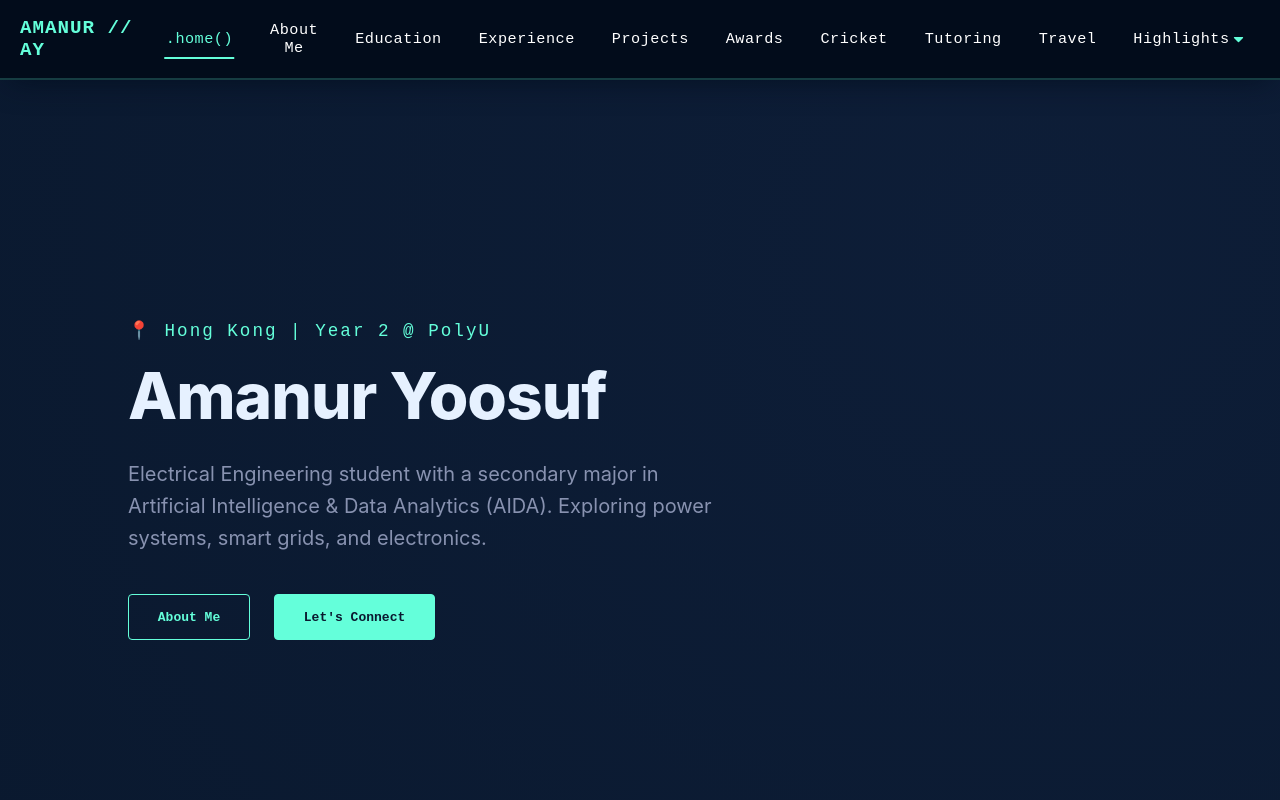
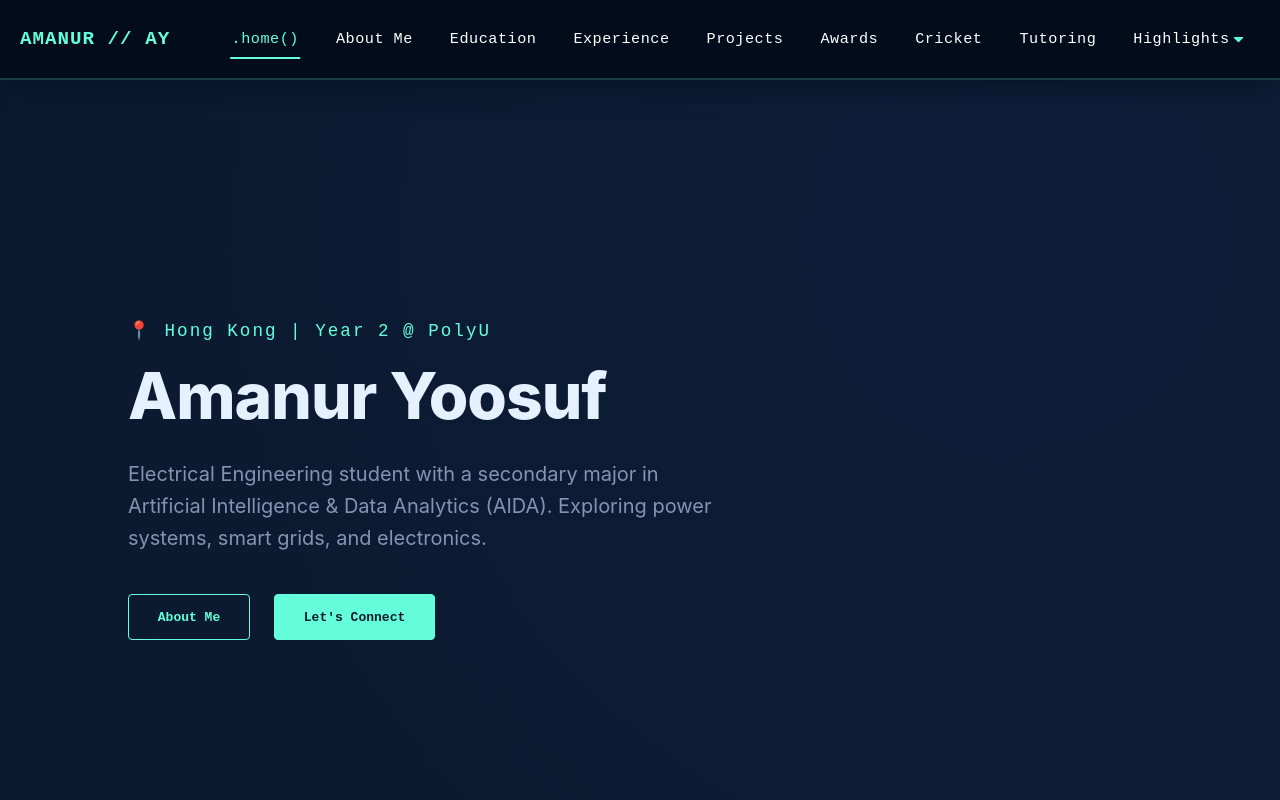
Before and after one commit to amanyoosuf/amanyoosuf.github.io, a React (Create React App) app: page / in a window 1280 px wide. Shown: the top 800 px of the page. Built offline with nearby package versions, Linux system fonts and the light colour scheme.

Commit message:
Update navbar.js

```diff
--- a/src/components/navbar.js
+++ b/src/components/navbar.js
@@ -15,8 +15,7 @@ const NAVIGATION_ITEMS = [
     { id: 'awards', label: 'Awards' },
     { id: 'cricket', label: 'Cricket' },
     { id: 'tutoring', label: 'Tutoring' },
-    { id: 'travel', label: 'Travel' }
-];
+    ];
 
 function Navbar() {
     const [click, setClick] = useState(false);
```
